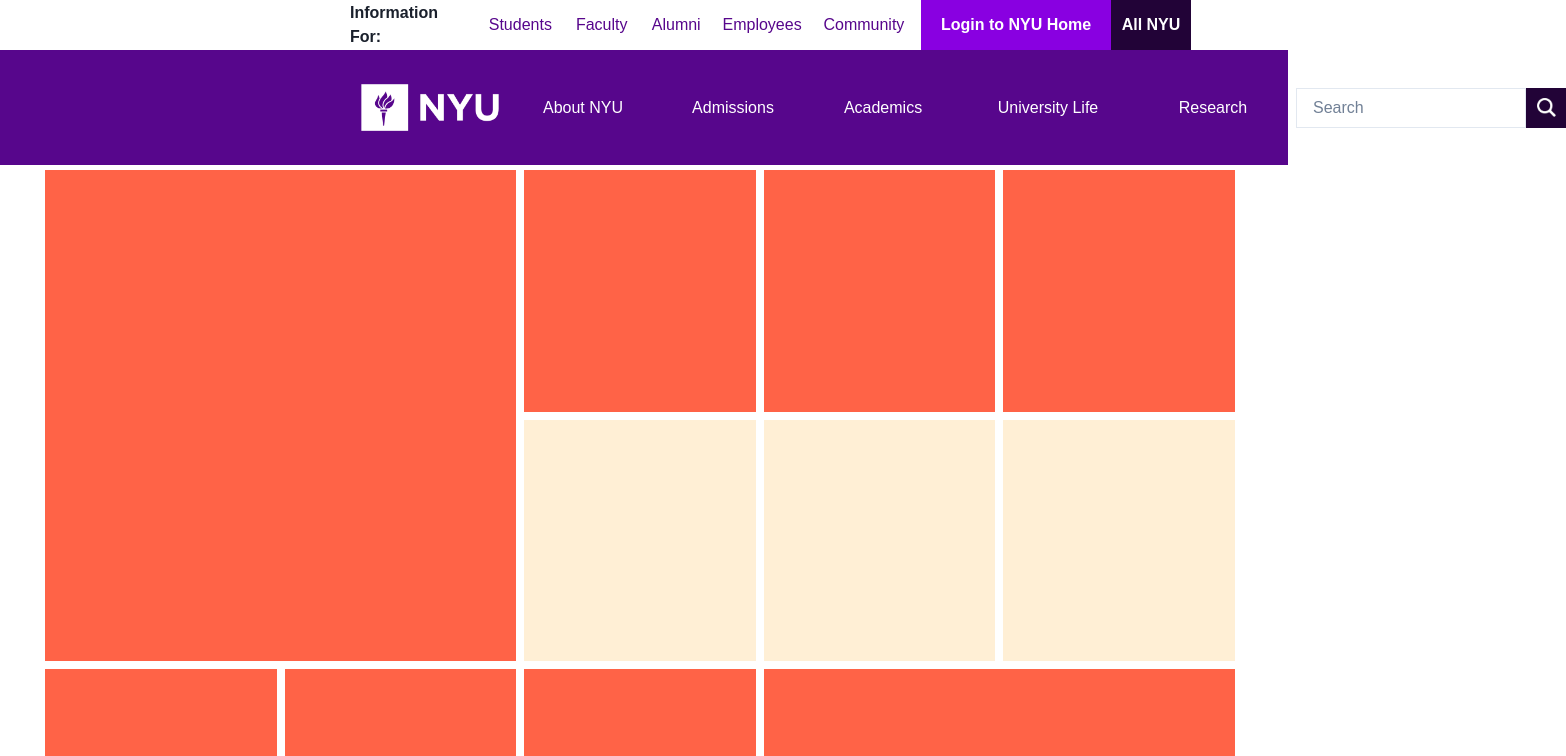
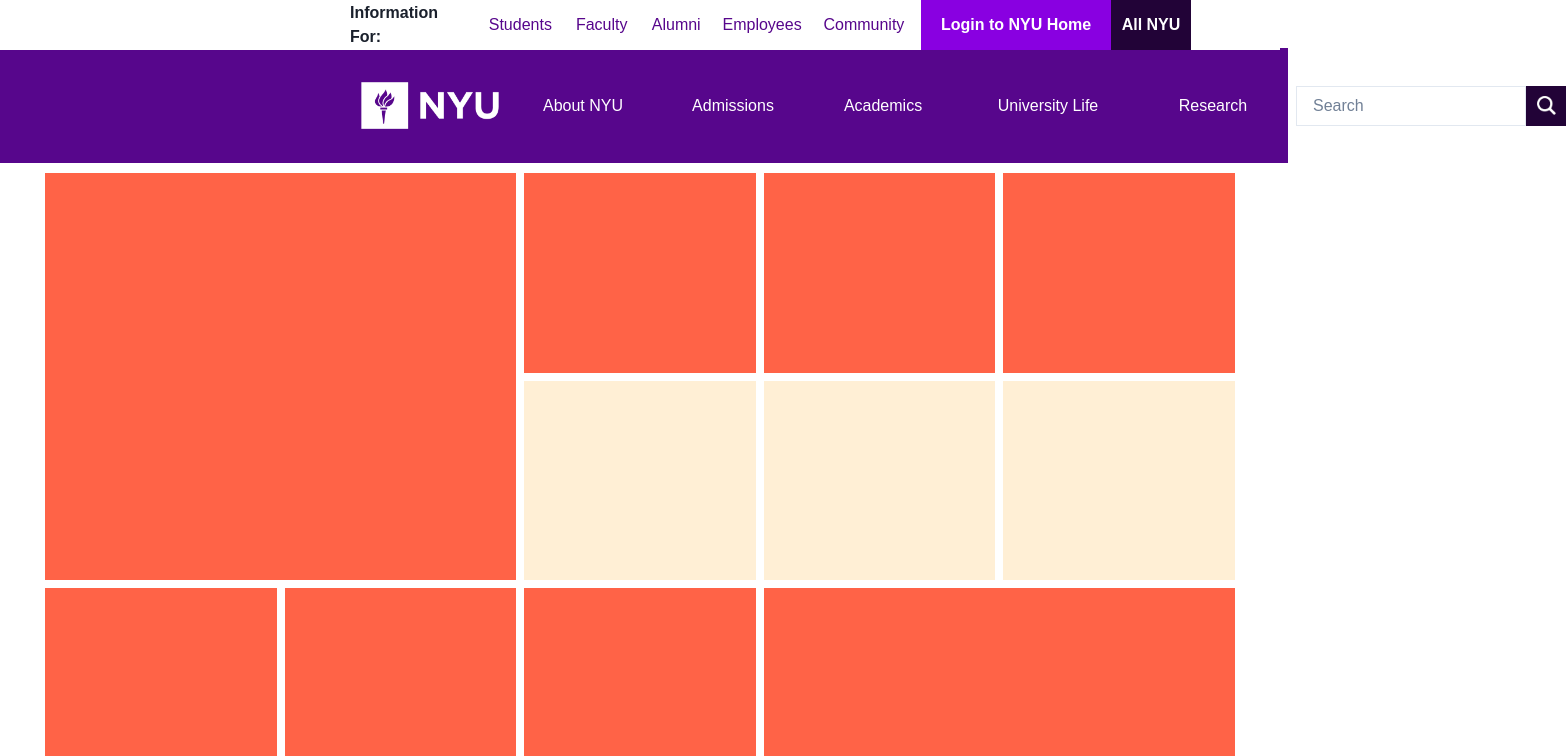
Before and after one commit to danctila/nyu-website, a React (Vite) app in the folder NYU_Website/: page / in a window 1280 px wide. Shown: the top 756 px of the page, 1566 px wide, since content can reach past the window. Built offline with nearby package versions, Linux system fonts and the light colour scheme.

Commit message:
Made information and header sticky

```diff
--- a/NYU_Website/src/Components/InformationBar.tsx
+++ b/NYU_Website/src/Components/InformationBar.tsx
@@ -2,7 +2,13 @@ import { Button, HStack, Text } from "@chakra-ui/react";
 
 const InformationBar = () => {
   return (
-    <HStack justify="space-between" bg="white">
+    <HStack
+      justify="space-between"
+      bg="white"
+      position="fixed"
+      zIndex="200"
+      width="100%"
+    >
       <HStack>
         <Text paddingLeft="350px" paddingRight="10px" fontWeight="bold">
           Information For:
--- a/NYU_Website/src/Components/MainGrid.tsx
+++ b/NYU_Website/src/Components/MainGrid.tsx
@@ -10,6 +10,7 @@ const MainGrid = () => {
       templateRows="repeat(4, 1fr)"
       templateColumns="repeat(5, 1fr)"
       gap={2}
+      paddingTop={"173px"}
     >
       <GridItem rowSpan={2} colSpan={2} bg="tomato" />
       <GridItem rowSpan={1} colSpan={1} bg="tomato" />
--- a/NYU_Website/src/Components/NYUHeader.tsx
+++ b/NYU_Website/src/Components/NYUHeader.tsx
@@ -1,10 +1,17 @@
-import { HStack, Button, Image, Input, Box, Center } from "@chakra-ui/react";
+import { HStack, Button, Image, Input, Center } from "@chakra-ui/react";
 import NYULogo from "../assets/NYU-Emblem.png";
 import searchIcon1 from "../assets/searchicon1.png";
 
 const NYUHeader = () => {
   return (
-    <HStack bg="#57068C" height="115" width="fit">
+    <HStack
+      bg="#57068C"
+      height="115"
+      width="100%"
+      position="fixed"
+      zIndex="199"
+      marginTop="48px"
+    >
       <Image src={NYULogo} height="72x" width="140px" marginLeft="360px" />
       <HStack spacing="0" backgroundColor="#57068C">
         <Button
```
